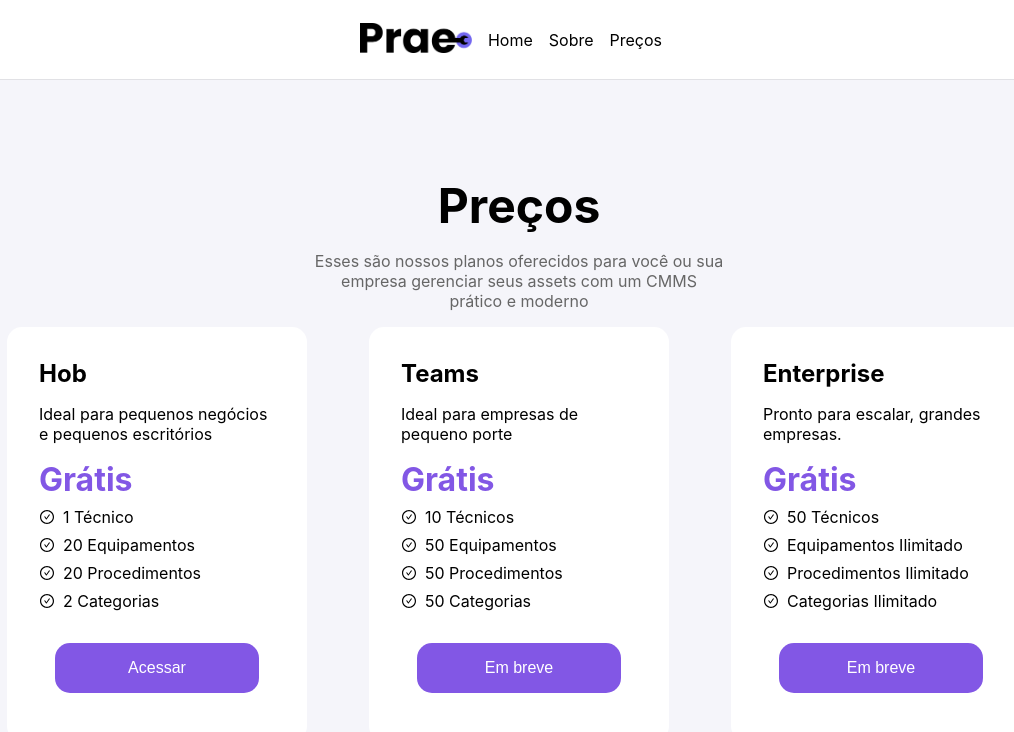
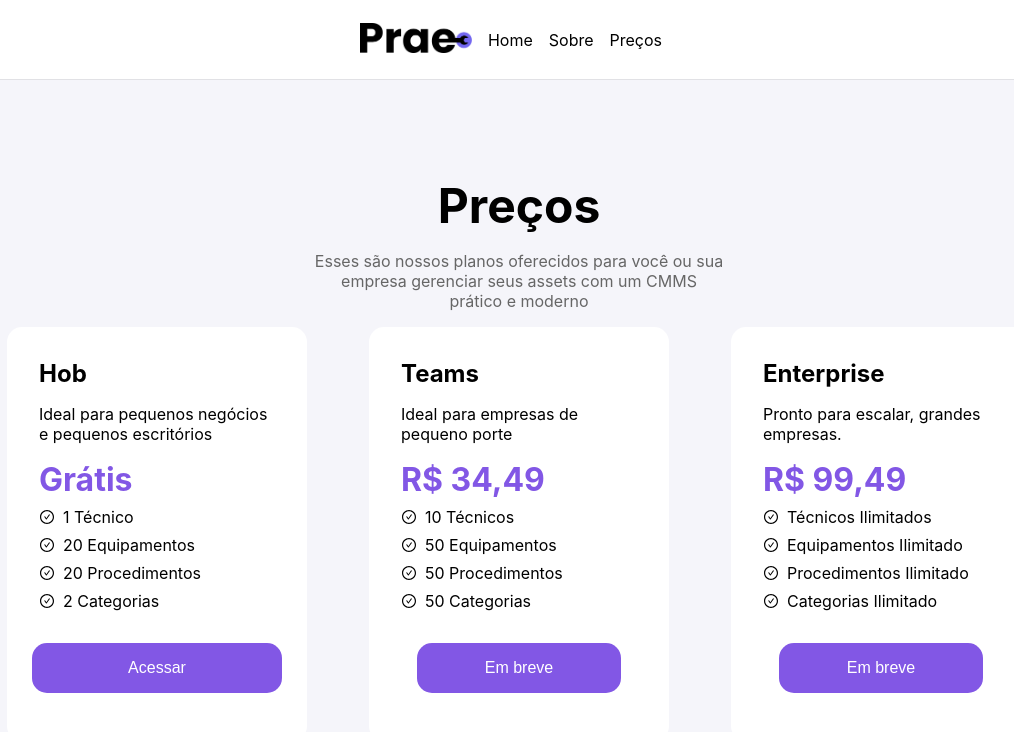
Before and after one commit to rossignolli/prae-landing-nextjs, a Next.js app: page /prices in a window 1280 px wide. Shown: the top 732 px of the page, without its empty margins (121-1135 px from the left). Built offline with nearby package versions, Linux system fonts and the light colour scheme.

Commit message:
correções tcc 08/11/21

```diff
--- a/pages/prices.tsx
+++ b/pages/prices.tsx
@@ -90,7 +90,11 @@ const Prices: NextPage = () => {
                   </li>
                 </ul>
                 <div className={general.buttonContainer}>
-                  <button className={general.purpleButton}>Acessar</button>
+                  <a href="https://prae.vigarani.dev">
+                    <button className={general.purpleButton} onClick={() => {}}>
+                      Acessar
+                    </button>
+                  </a>
                 </div>
               </div>
               <div className={styles.price}>
@@ -98,7 +102,7 @@ const Prices: NextPage = () => {
                 <p className={styles.description}>
                   Ideal para empresas de pequeno porte
                 </p>
-                <span className={styles.titlePrice}>Grátis</span>
+                <span className={styles.titlePrice}>R$ 34,49</span>
                 <ul className={styles.list}>
                   <li>
                     <AiOutlineCheckCircle /> 10 Técnicos
@@ -122,10 +126,10 @@ const Prices: NextPage = () => {
                 <p className={styles.description}>
                   Pronto para escalar, grandes empresas.
                 </p>
-                <span className={styles.titlePrice}>Grátis</span>
+                <span className={styles.titlePrice}>R$ 99,49</span>
                 <ul className={styles.list}>
                   <li>
-                    <AiOutlineCheckCircle /> 50 Técnicos
+                    <AiOutlineCheckCircle /> Técnicos Ilimitados
                   </li>
                   <li>
                     <AiOutlineCheckCircle /> Equipamentos Ilimitado
```
Also changed, not shown: pages/index.tsx (+5 -3 lines).
